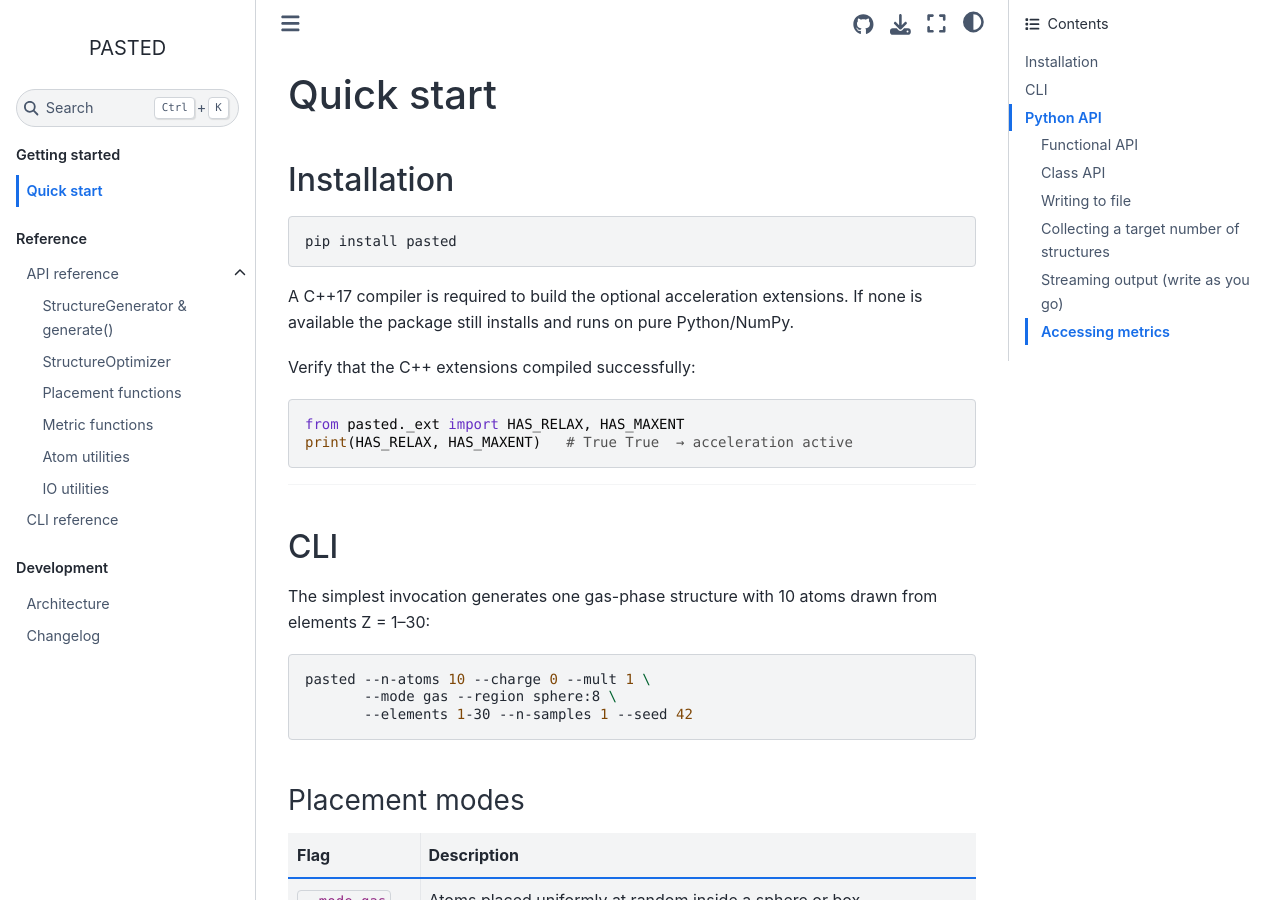
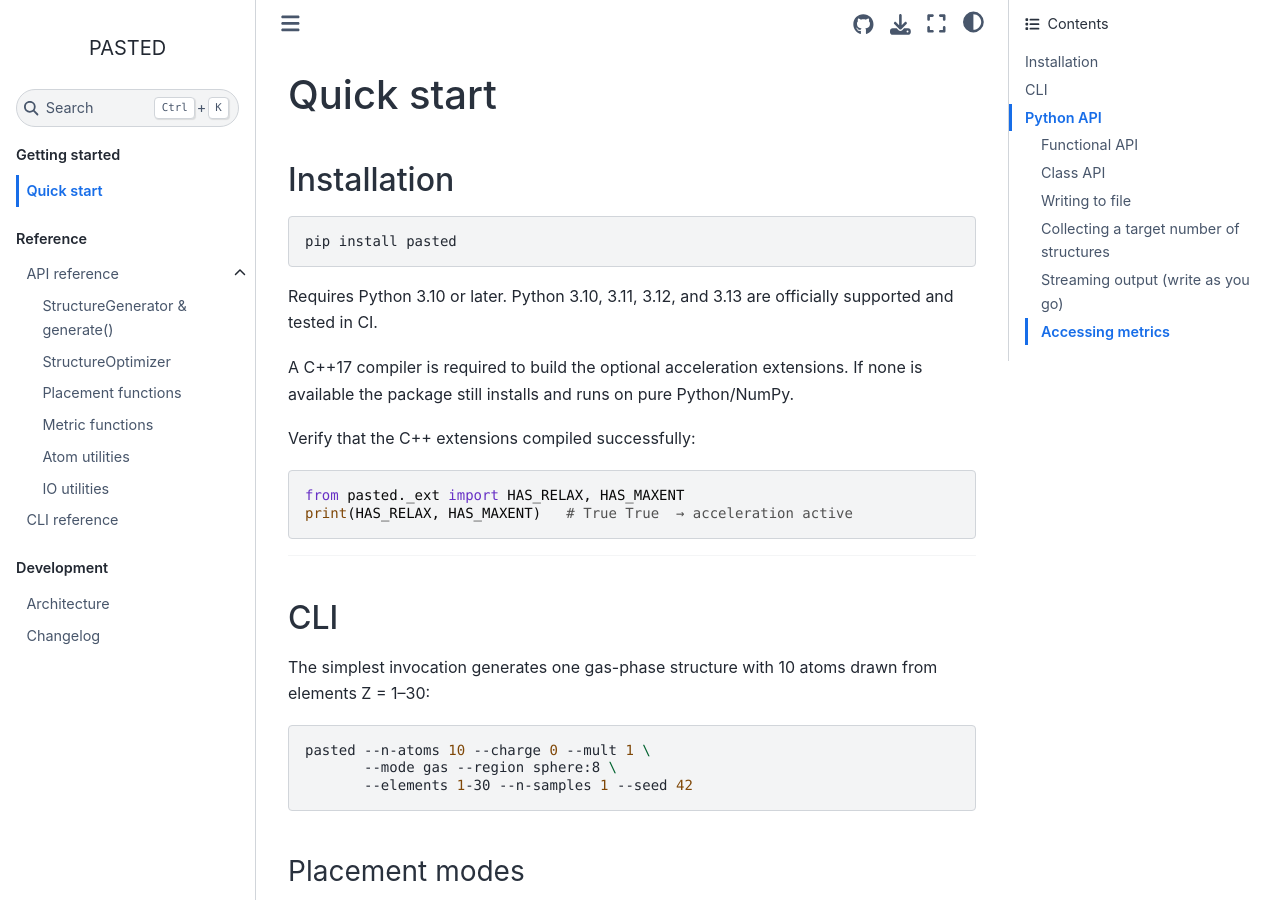
Before and after one commit to ss0832/PASTED, a Sphinx documentation site: the page built from docs/quickstart.md, in a window 1280 px wide and 900 px high. Built offline with Sphinx 7.4.7 and the Sphinx Book theme 1.1.4, drawn with Linux system fonts in a browser that asks for light colours.

Commit message:
Add files via upload

````diff
--- a/docs/quickstart.md
+++ b/docs/quickstart.md
@@ -5,6 +5,9 @@
 ```bash
 pip install pasted
 ```
+
+Requires Python 3.10 or later. Python 3.10, 3.11, 3.12, and 3.13 are
+officially supported and tested in CI.
 
 A C++17 compiler is required to build the optional acceleration extensions.
 If none is available the package still installs and runs on pure Python/NumPy.
````
